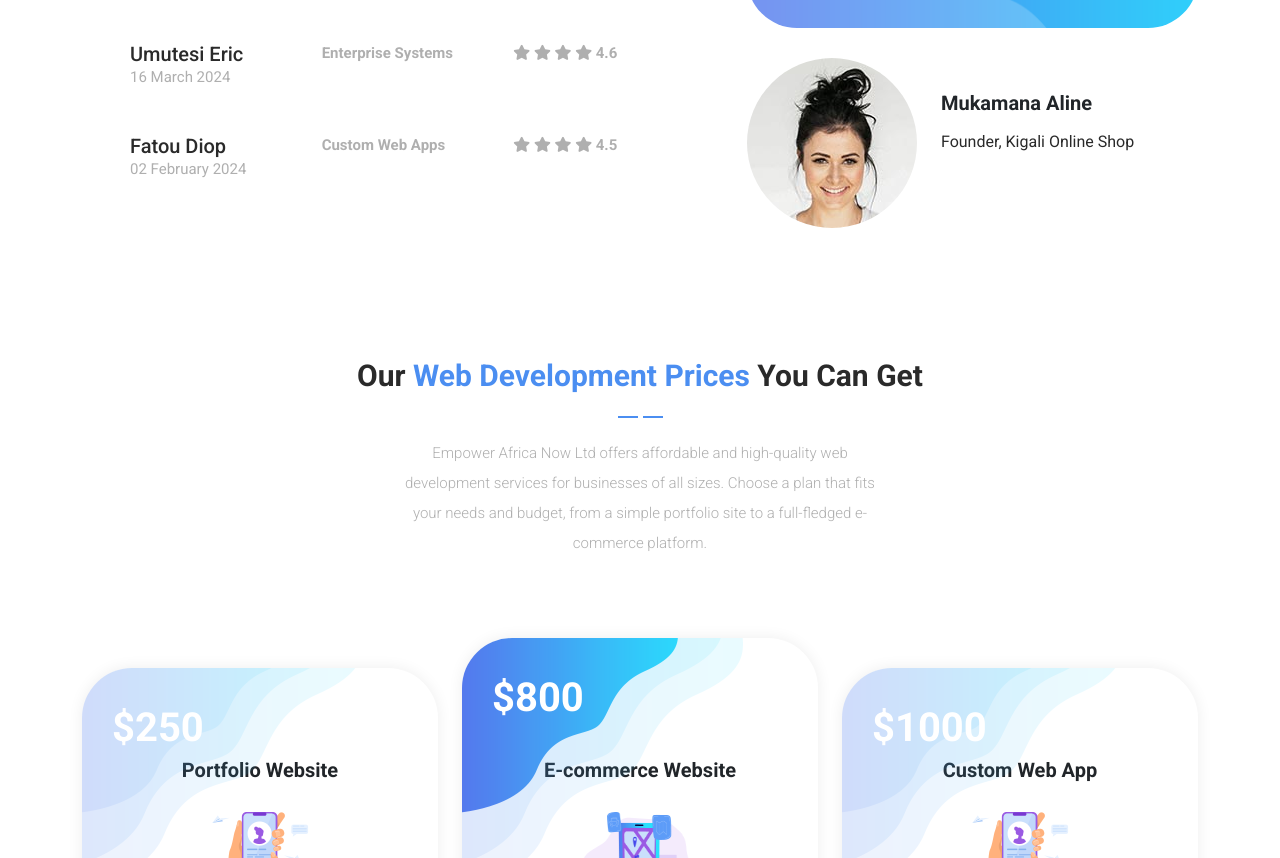
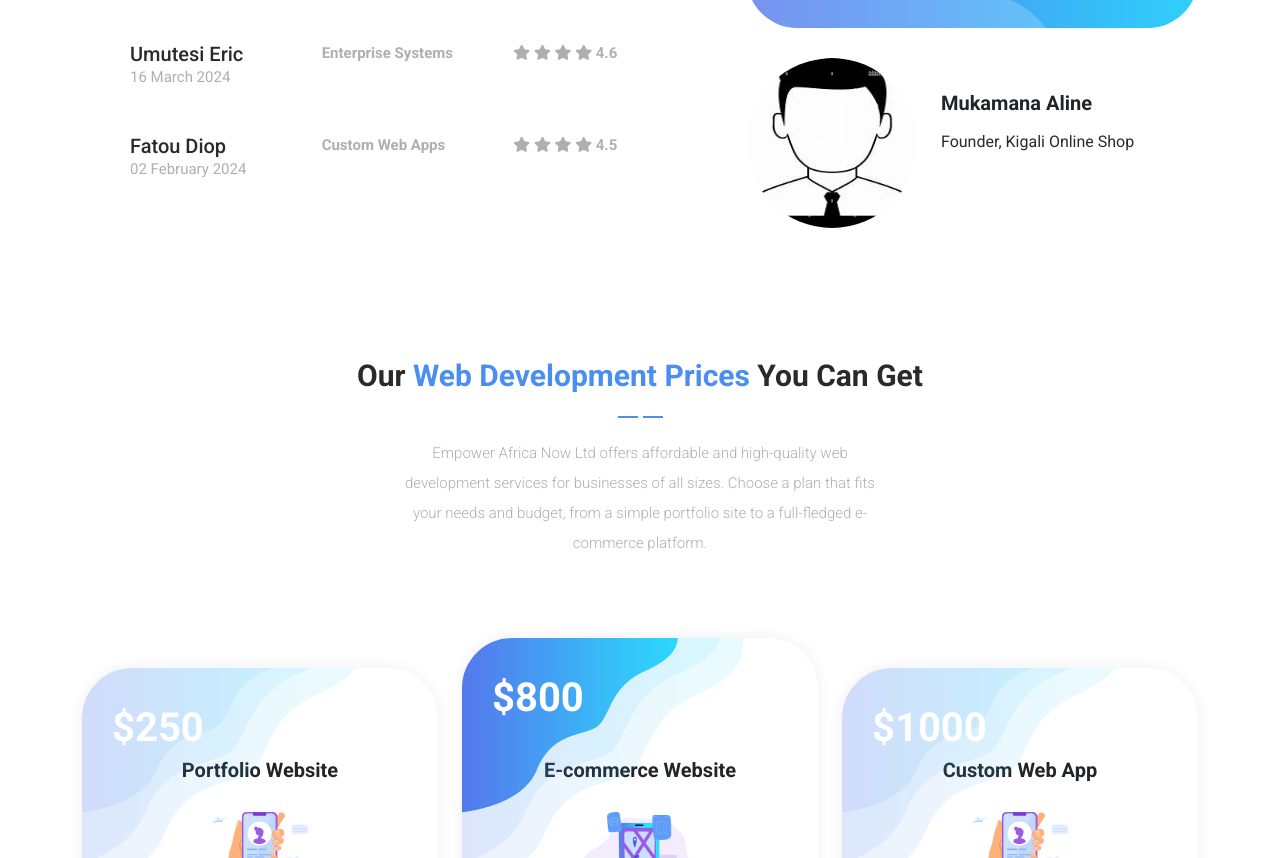
Before and after one commit to Pasisltd/empowerafrica_portifolio, a plain HTML site: page index.html in a window 1280 px wide. Shown: the part 3695-4553 px from the top of the page. Drawn offline with Linux system fonts and the light colour scheme.

Commit message:
added avatar on testmonial page

```diff
--- a/index.html
+++ b/index.html
@@ -484,7 +484,7 @@
                               </p>
                             </div>
                             <div class="down-content">
-                              <img src="assets/images/client-image.jpg" alt="" />
+                              <img src="assets/images/avatar12.jpeg" alt="" />
                               <div class="right-content">
                                 <h4>Mukamana Aline</h4>
                                 <span>Founder, Kigali Online Shop</span>
@@ -509,7 +509,7 @@
                               </p>
                             </div>
                             <div class="down-content">
-                              <img src="assets/images/client-image.jpg" alt="" />
+                              <img src="assets/images/avatar12.jpeg" alt="" />
                               <div class="right-content">
                                 <h4>Kwame Mensah</h4>
                                 <span>CTO, AccraTech Ltd.</span>
@@ -534,7 +534,7 @@
                               </p>
                             </div>
                             <div class="down-content">
-                              <img src="assets/images/client-image.jpg" alt="" />
+                              <img src="assets/images/avatar12.jpeg" alt="" />
                               <div class="right-content">
                                 <h4>Oluwaseun Adeyemi</h4>
                                 <span>CEO, Lagos Fintech Hub</span>
@@ -559,7 +559,7 @@
                               </p>
                             </div>
                             <div class="down-content">
-                              <img src="assets/images/client-image.jpg" alt="" />
+                              <img src="assets/images/avatar12.jpeg" alt="" />
                               <div class="right-content">
                                 <h4>Umutesi Eric</h4>
                                 <span>Operations Manager, Kigali Logistics</span>
@@ -584,7 +584,7 @@
                               </p>
                             </div>
                             <div class="down-content">
-                              <img src="assets/images/client-image.jpg" alt="" />
+                              <img src="assets/images/avatar12.jpeg" alt="" />
                               <div class="right-content">
                                 <h4>Fatou Diop</h4>
                                 <span>Entrepreneur, Dakar Senegal</span>
```
Also changed, not shown: assets/images/avatar12.jpeg (added).
